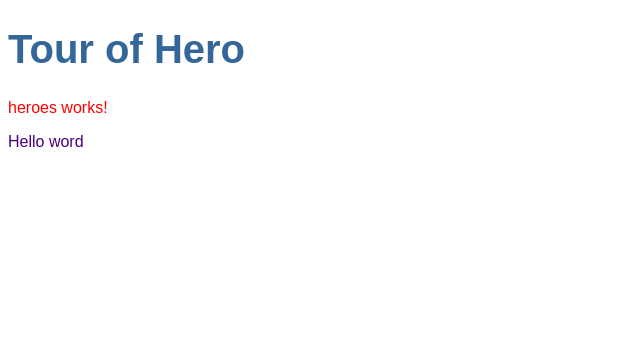
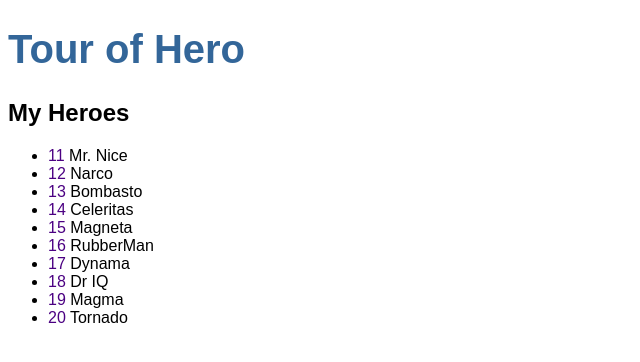
Before and after one commit to Draiking/AngularHero, an Angular app: page / in a window 1280 px wide. Shown: the top 362 px of the page, without its empty margins (0-640 px from the left). Built offline with nearby package versions, Linux system fonts and the light colour scheme.

Commit message:
ngFor and ngIf

```diff
--- a/src/app/heroes/heroes.component.html
+++ b/src/app/heroes/heroes.component.html
@@ -1,4 +1,17 @@
-<p>
-  heroes works!
-</p>
-<span>Hello word</span>
+<div *ngIf="selectedHero">
+  <h2>{{selectedHero.name | uppercase}} Details</h2>
+  <div><span>id: </span>{{selectedHero.id}}</div>
+  <div>
+    <label>name:
+      <input [(ngModel)]="selectedHero.name" placeholder="name"/>
+    </label>
+  </div>
+</div>
+
+
+<h2>My Heroes</h2>
+<ul class="heroes">
+  <li *ngFor="let hero of heroes" (click)="onSelect(hero)">
+    <span class="badge">{{hero.id}}</span> {{hero.name}}
+  </li>
+</ul>
--- a/src/app/heroes/heroes.component.ts
+++ b/src/app/heroes/heroes.component.ts
@@ -1,15 +1,35 @@
-import { Component, OnInit } from '@angular/core';
+import {Component, OnInit} from '@angular/core';
+import {Hero} from '../models/hero';
+import {HEROES} from '../mock-heroes';
 
 @Component({
-  selector: 'app-heroes',
-  templateUrl: './heroes.component.html',
-  styleUrls: ['./heroes.component.scss', './style.components.scss']
+    selector: 'app-heroes',
+    templateUrl: './heroes.component.html',
+    styleUrls: ['./heroes.component.scss', './style.components.scss']
 })
 export class HeroesComponent implements OnInit {
 
-  constructor() { }
+    hero: Hero = {
+        id: 1,
+        name: 'Windstorm'
+    };
 
-  ngOnInit() {
-  }
+    heroes = HEROES;
+    selectedHero: Hero;
+
+    constructor() {
+    }
+
+    ngOnInit() {
+    }
+
+    onSelect(hero: Hero): void {
+        this.selectedHero = hero;
+        this.log(hero);
+    }
+
+    log(myString) {
+        console.log(myString);
+    }
 
 }
--- /dev/null
+++ b/src/app/mock-heroes.ts
@@ -0,0 +1,14 @@
+import {Hero} from './models/hero';
+
+export const HEROES: Hero[] = [
+    { id: 11, name: 'Mr. Nice' },
+    { id: 12, name: 'Narco' },
+    { id: 13, name: 'Bombasto' },
+    { id: 14, name: 'Celeritas' },
+    { id: 15, name: 'Magneta' },
+    { id: 16, name: 'RubberMan' },
+    { id: 17, name: 'Dynama' },
+    { id: 18, name: 'Dr IQ' },
+    { id: 19, name: 'Magma' },
+    { id: 20, name: 'Tornado' }
+];
--- /dev/null
+++ b/src/app/models/hero.ts
@@ -0,0 +1,4 @@
+export class Hero {
+    id: number;
+    name: string;
+}
```
Also changed, not shown: src/app/app.module.ts (+10 -7 lines).
